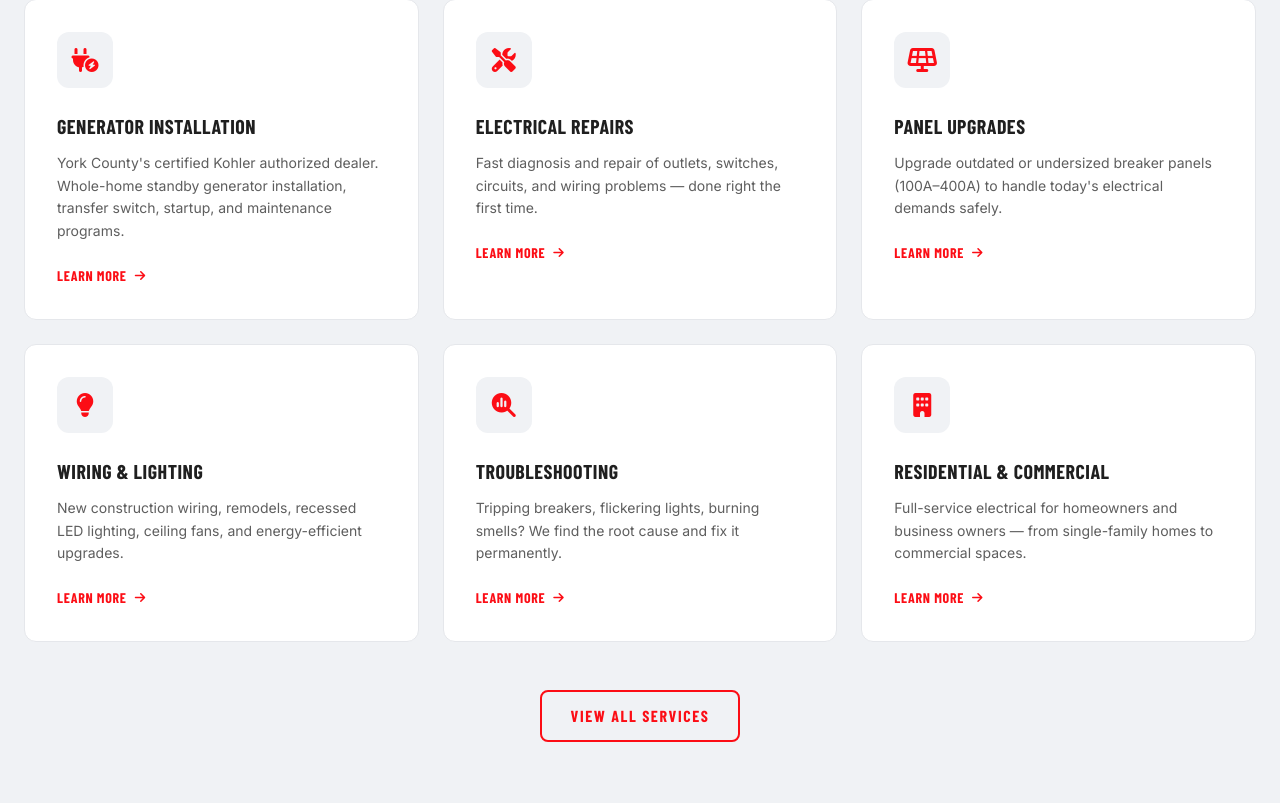
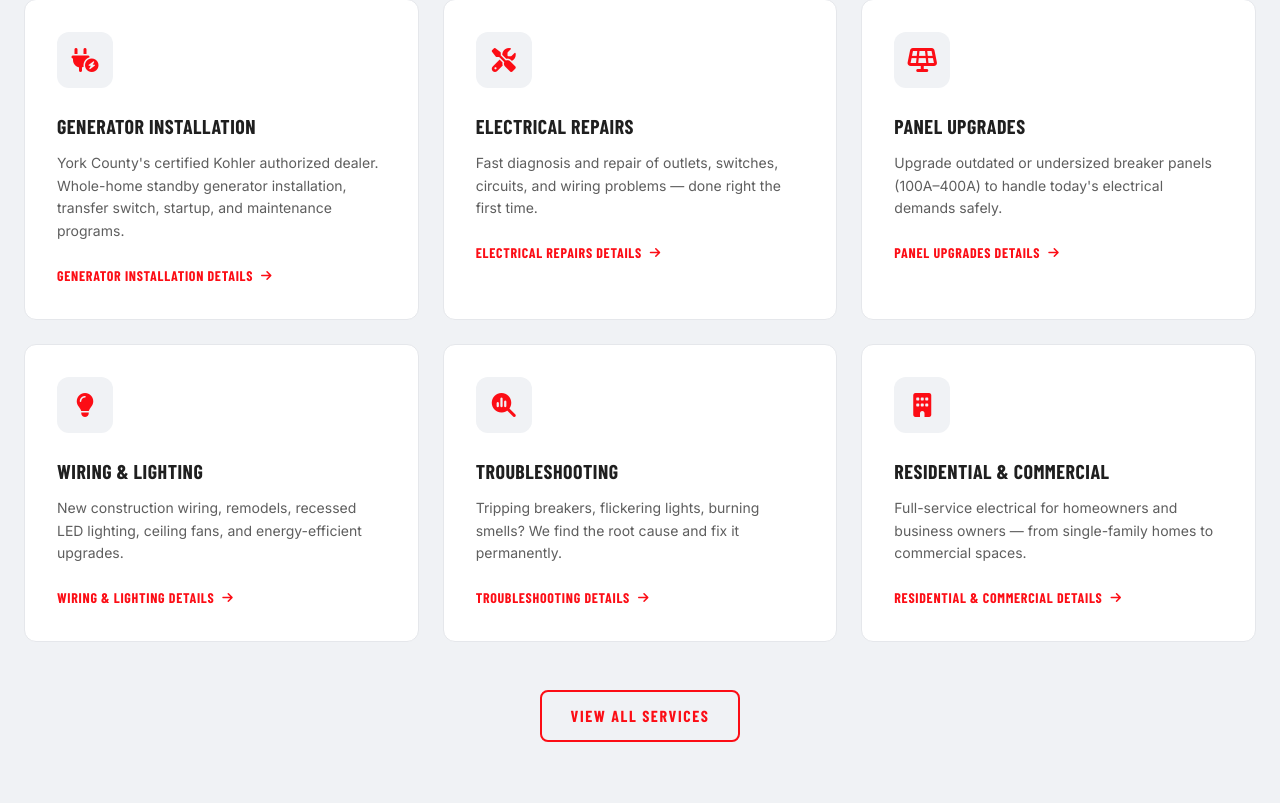
Before and after one commit to farzatcodes/GBR, a PHP site: page / in a window 1280 px wide. Shown: the part 1862-2665 px from the top of the page. Run offline with PHP 8.4, Linux system fonts and the light colour scheme; some web fonts are replaced.

Commit message:
Replace generic 'Learn More' link text with unique descriptive text per service card

```diff
--- a/index.php
+++ b/index.php
@@ -269,10 +269,9 @@ $img_wiring   = file_exists('assets/images/electrician-wiring.jpg') ? 'assets/im
         <h3 class="font-heading text-navy text-xl uppercase tracking-wide mb-3"><?php echo $svc['title']; ?></h3>
         <p class="text-steel-dark text-sm leading-relaxed mb-5"><?php echo $svc['desc']; ?></p>
         <a href="<?php echo $svc['link']; ?>"
-           aria-label="Learn more about <?php echo strip_tags($svc['title']); ?>"
            class="inline-flex items-center gap-2 font-heading text-sm text-power-red tracking-wider uppercase
                   hover:gap-3 transition-all duration-200 cursor-pointer">
-          Learn More <i class="fas fa-arrow-right text-xs" aria-hidden="true"></i>
+          <?php echo strip_tags($svc['title']); ?> Details <i class="fas fa-arrow-right text-xs" aria-hidden="true"></i>
         </a>
       </article>
       <?php endforeach; ?>
```
